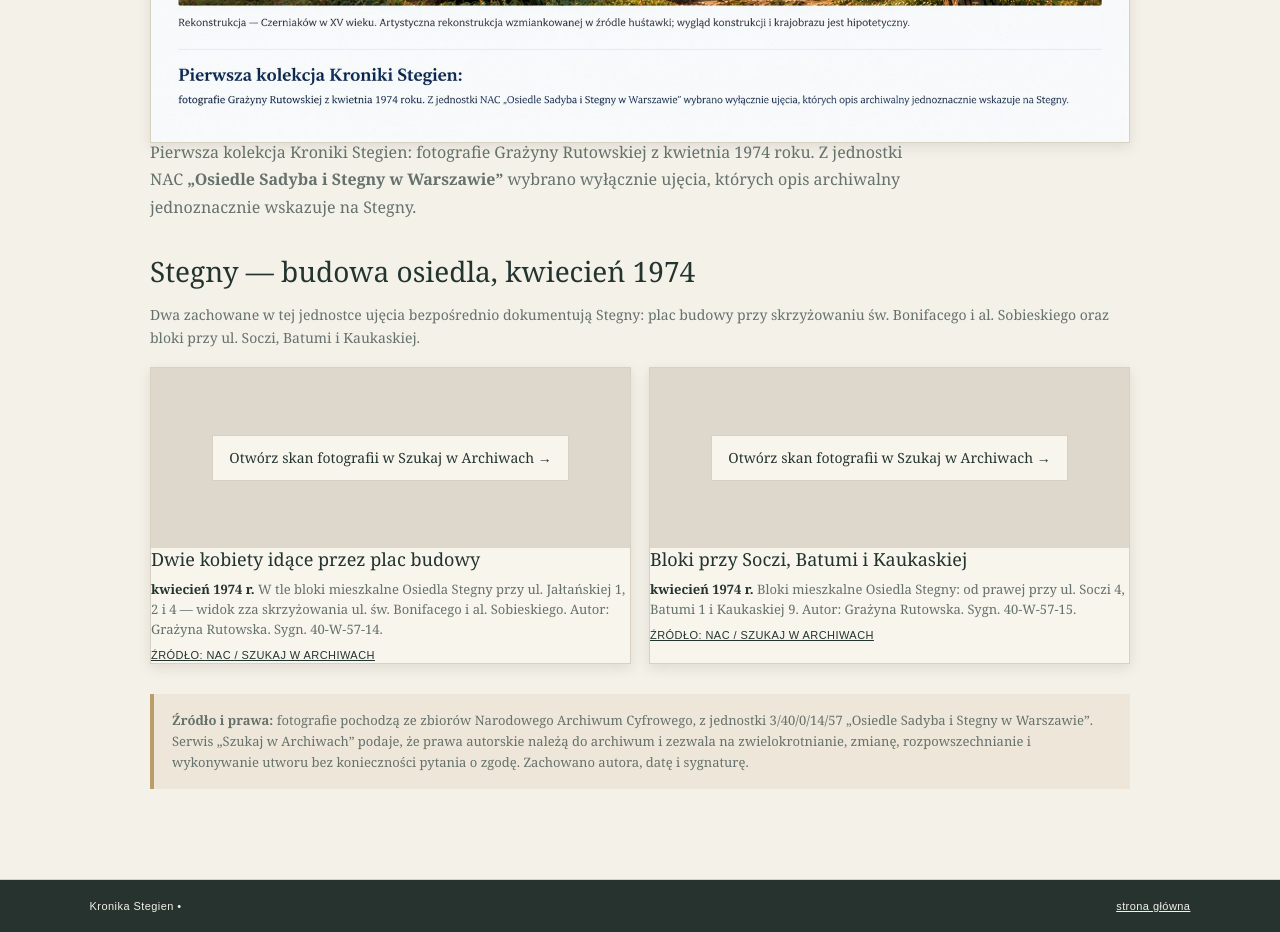
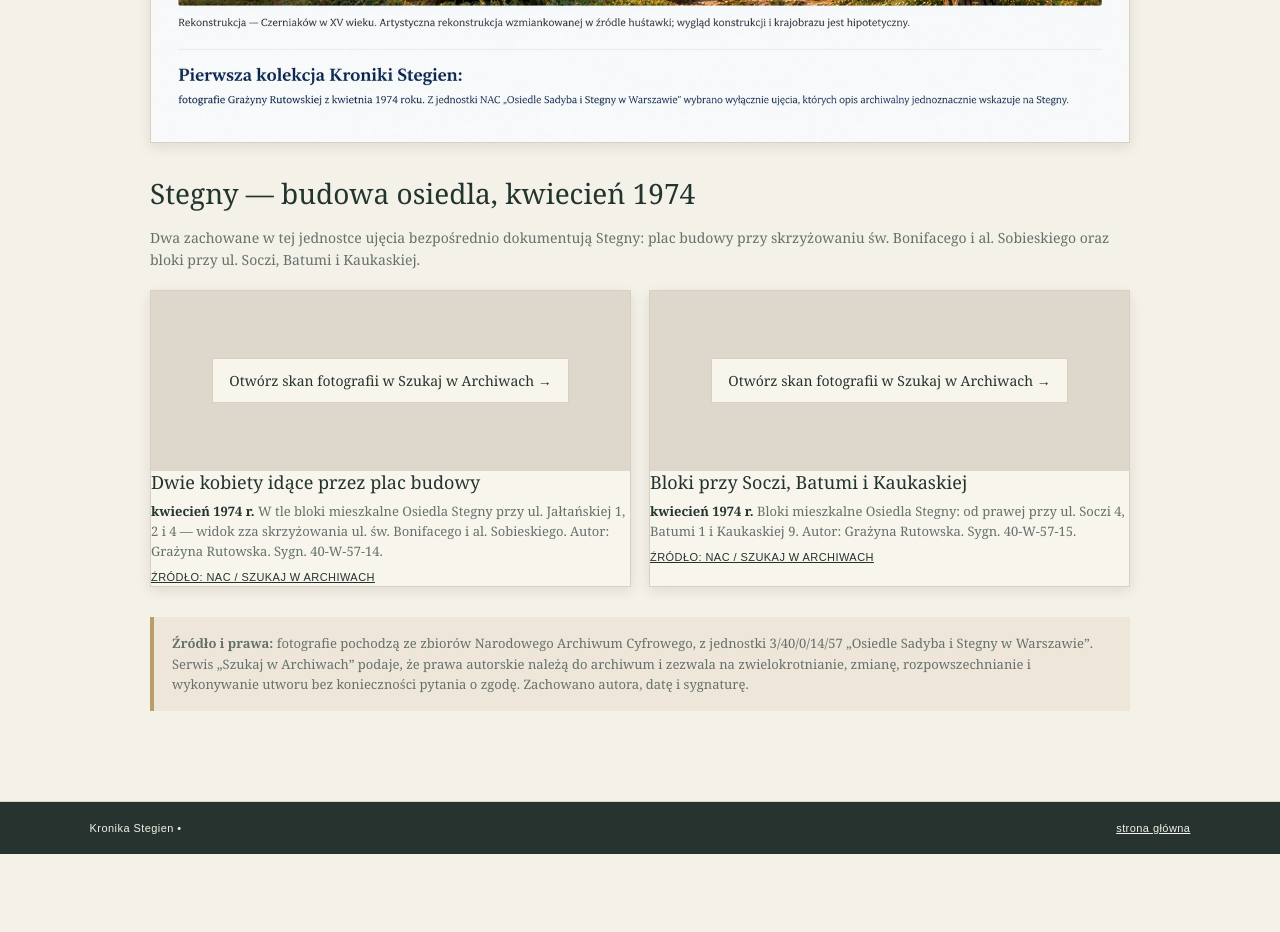
Before and after one commit to adammiks/kronika-stegien, a plain HTML site: page zdjecia.html in a window 1280 px wide. Shown: the part 960-1892 px from the top of the page. After the commit the page ends 1814 px from the top, so only its background shows below. Drawn offline with Linux system fonts and the light colour scheme.

Commit message:
Usuń napis pod ilustracją rekonstrukcji

```diff
--- a/zdjecia.html
+++ b/zdjecia.html
@@ -70,12 +70,6 @@
         </figure>
       </section>
 
-      <p class="photo-intro">
-        Pierwsza kolekcja Kroniki Stegien: fotografie Grażyny Rutowskiej z kwietnia 1974 roku.
-        Z jednostki NAC <strong>„Osiedle Sadyba i Stegny w Warszawie”</strong> wybrano wyłącznie
-        ujęcia, których opis archiwalny jednoznacznie wskazuje na Stegny.
-      </p>
-
       <div class="rule"></div>
 
       <section class="photo-section">
```
